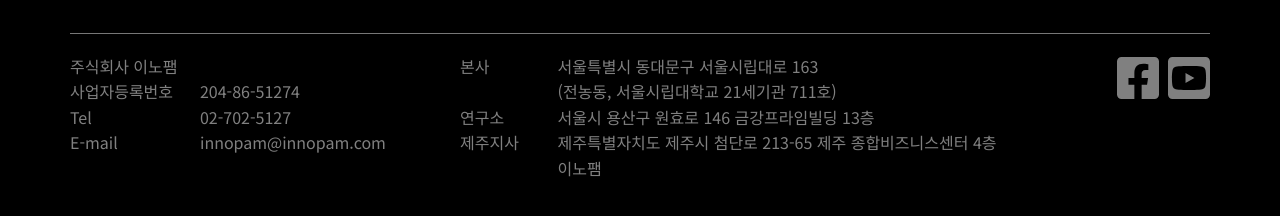
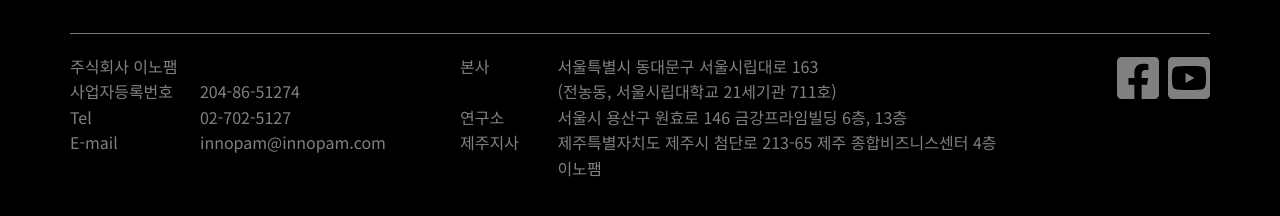
Before and after one commit to innopam/innopam.github.io, a Jekyll site: the page built from home.html, in a window 1280 px wide and 900 px high, scrolled down 1023 px. Shown: the part 618-834 px from the top of the window. Built offline with Jekyll 4.4.1, drawn with Linux system fonts in a browser that asks for light colours; some web fonts are replaced.

Commit message:
주소 변경

```diff
--- a/_data/company.yml
+++ b/_data/company.yml
@@ -13,7 +13,7 @@
 
 # 연구소
 address-2: |
-  서울시 용산구 원효로 146 금강프라임빌딩 13층
+  서울시 용산구 원효로 146 금강프라임빌딩 6층, 13층
 
 # 제주지사
 address-3: |
--- a/_data/contact.yml
+++ b/_data/contact.yml
@@ -10,4 +10,4 @@
   name: 이노팸 연구소
   latlng: 37.5341955,126.959340
   img: "/assets/img/map/innopam_ys.jpg"
-  address: 서울시 용산구 원효로 146 금강프라임빌딩 13층
+  address: 서울시 용산구 원효로 146 금강프라임빌딩 6층, 13층
```
